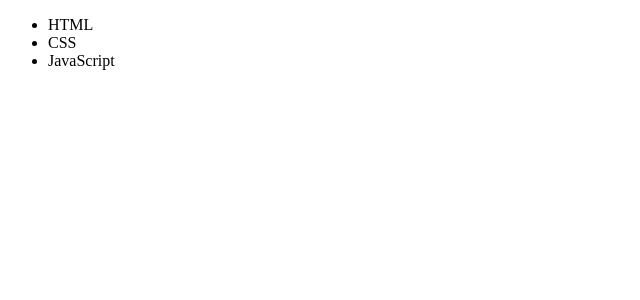
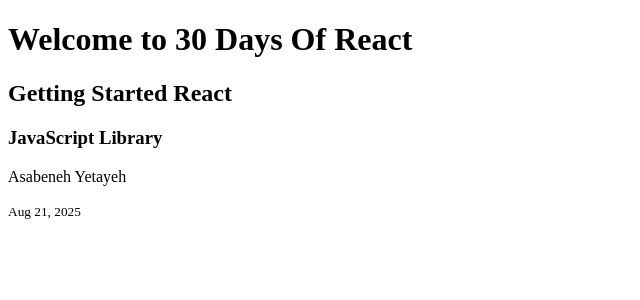
Before and after one commit to wantinghsieh/30-days-of-react, a React (Create React App) app: page / in a window 1280 px wide. Shown: the top 300 px of the page, without its empty margins (0-640 px from the left). Built offline with nearby package versions, Linux system fonts and the light colour scheme.

Commit message:
Destructuring props

```diff
--- a/src/index.js
+++ b/src/index.js
@@ -1,20 +1,69 @@
 import React from 'react'
 import ReactDOM from 'react-dom/client'
 
-// Skills Component
-const Skills = (props) => {
-  // modifying the skills array
-  const skillList = props.skills.map((skill) => <li>{skill}</li>)
-  return <ul>{skillList}</ul>
+const showDate = (time) => {
+  const months = [
+    'January',
+    'February',
+    'March',
+    'April',
+    'May',
+    'June',
+    'July',
+    'August',
+    'September',
+    'October',
+    'November',
+    'December',
+  ]
+
+  const month = months[time.getMonth()].slice(0, 3)
+  const year = time.getFullYear()
+  const date = time.getDate()
+  return ` ${month} ${date}, ${year}`
+}
+// Header Component
+const Header = (props) => {
+  const data = props.data
+  const { welcome, title, subtitle, author, date } = data
+  const { firstName, lastName } = author
+  return (
+    <header>
+      <div className='header-wrapper'>
+        <h1>{welcome}</h1>
+        <h2>{title}</h2>
+        <h3>{subtitle}</h3>
+        <p>
+          {firstName} {lastName}
+        </p>
+        <small>{showDate(date)}</small>
+      </div>
+    </header>
+  )
 }
 
-const App = () => (
-  <div className='app'>
-    <Skills skills={['HTML', 'CSS', 'JavaScript']} />
-  </div>
-)
+// The App, or the parent or the container component
+// Functional Component
+const App = () => {
+  const data = {
+    welcome: 'Welcome to 30 Days Of React',
+    title: 'Getting Started React',
+    subtitle: 'JavaScript Library',
+    author: {
+      firstName: 'Asabeneh',
+      lastName: 'Yetayeh',
+    },
+    date: new Date(),
+  }
 
+  return (
+    <div className='app'>
+      <Header data={data} />
+    </div>
+  )
+}
 const rootElement = document.getElementById('root')
+// we render the JSX element using the ReactDOM package
 
 // create a root
 const root = ReactDOM.createRoot(rootElement)
```
